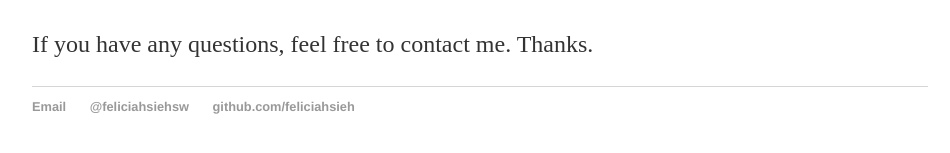
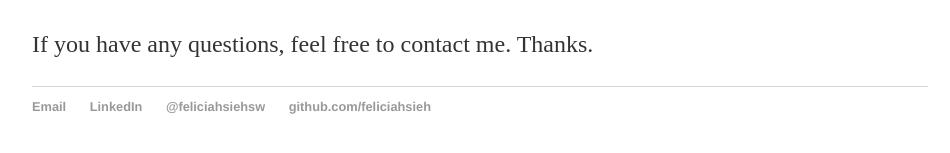
Before and after one commit to feliciahsieh/feliciahsieh.github.io, a Jekyll site: the page built from index.html, in a window 1280 px wide. Shown: the part 404-557 px from the top of the page, without its empty margins (160-1110 px from the left). Built offline with Jekyll 4.4.1, drawn with Linux system fonts in a browser that asks for light colours.

Commit message:
Add LinkedIn link

```diff
--- a/_layouts/default.html
+++ b/_layouts/default.html
@@ -20,9 +20,10 @@
 			</div><!-- /.container -->
 			<footer>
 	    			<ul>
-	        			<li><a href="214@holbertonschool.com">Email</a></li>
-					<li><a href="http://www.twitter.com/feliciahsiehsw">@feliciahsiehsw</a></li>
-	        			<li><a href="https://github.com/feliciahsieh">github.com/feliciahsieh</a></li>
+	        			<li><a href="214@holbertonschool.com/">Email</a></li>
+					<li><a href="http://www.linkedin.com/in/feliciahsieh/">LinkedIn</a></li>
+					<li><a href="http://www.twitter.com/feliciahsiehsw/">@feliciahsiehsw</a></li>
+	        			<li><a href="https://github.com/feliciahsieh/">github.com/feliciahsieh</a></li>
 				</ul>
 			</footer>
 		</body>
```
